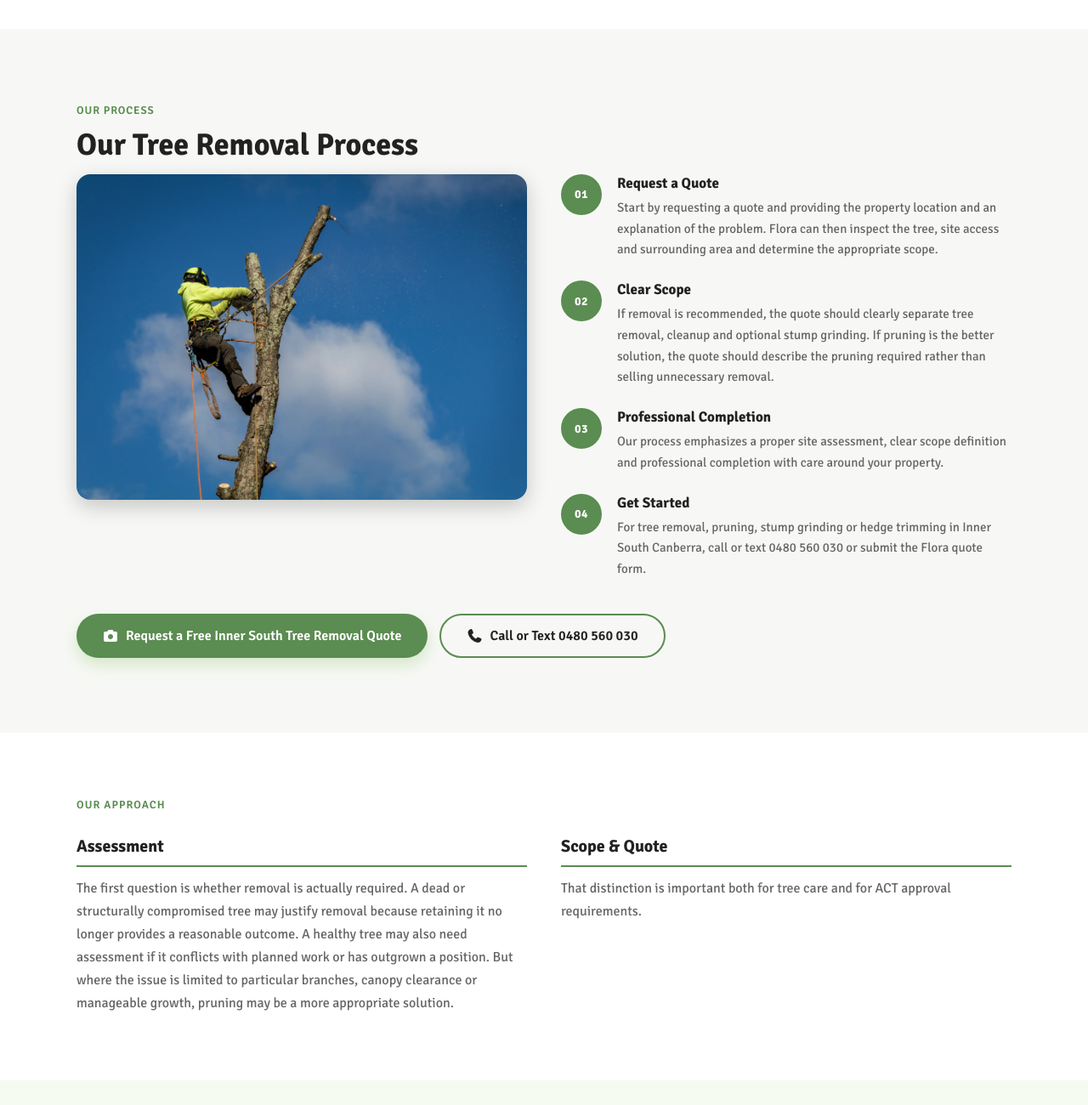
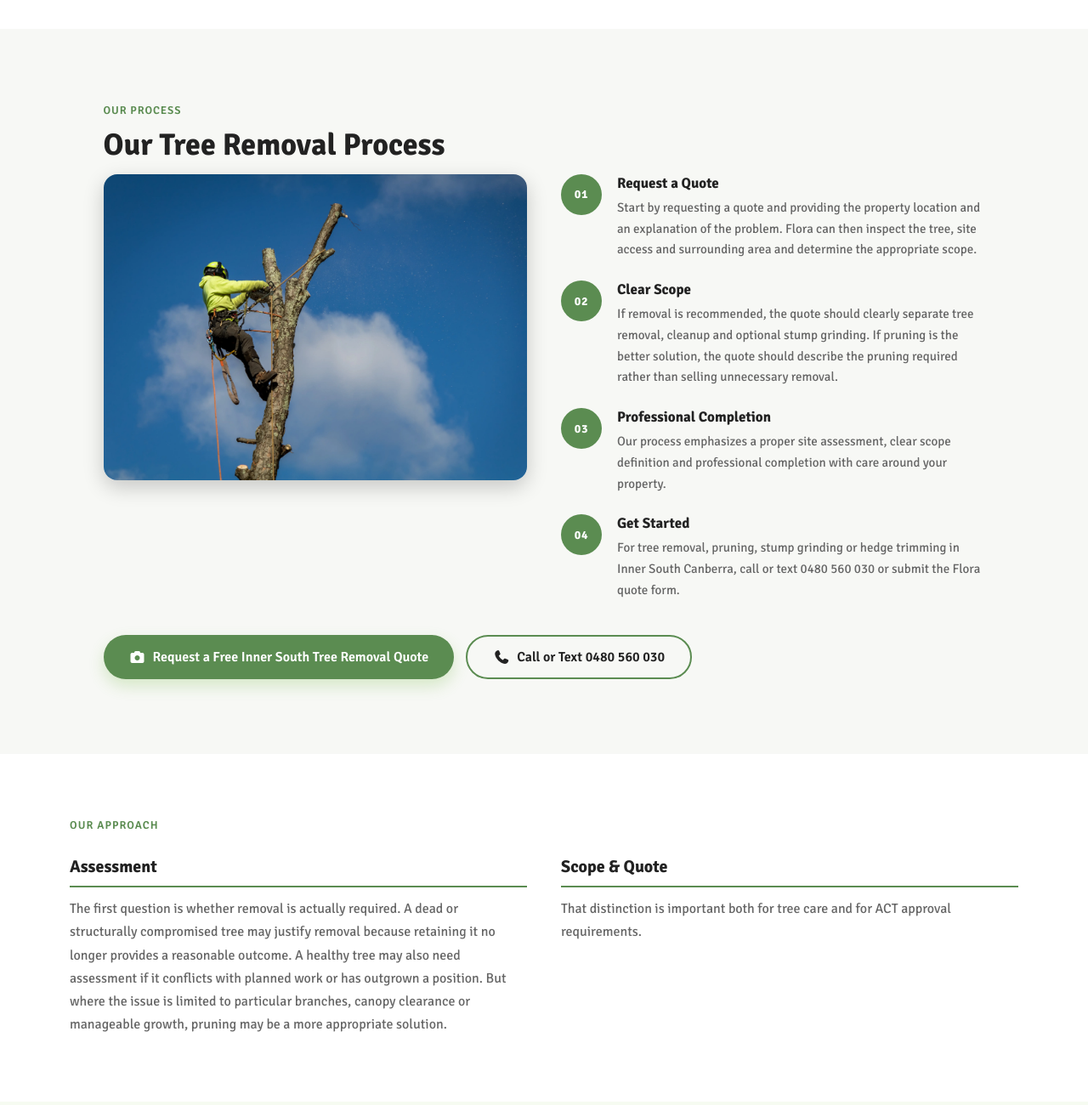
Before and after one commit to theMakhmud/flora-tree, a plain HTML site: page tree-removal-inner-south-canberra.html in a window 1280 px wide. Shown: the part 1200-2500 px from the top of the page at 85% size. Drawn offline with nearby package versions, Linux system fonts and the light colour scheme.

Commit message:
Align isp-wrap and isa-wrap width with site sections
Replace max-width:1100px + margin:0 auto with width:90% + margin:0
auto on .isp-wrap and .isa-wrap, matching .gardencard and other
section containers for consistent side spacing.

Co-Authored-By: Claude Opus 4.6 (1M context) <noreply@anthropic.com>

```diff
--- a/css/_innerSouth.scss
+++ b/css/_innerSouth.scss
@@ -26,7 +26,7 @@
 }
 
 .isp-wrap {
-  max-width: 1100px;
+  width: 90%;
   margin: 0 auto;
 }
 
@@ -417,7 +417,7 @@
   padding: clamp(40px, 6vw, 80px) 20px;
 
   .isa-wrap {
-    max-width: 1100px;
+    width: 90%;
     margin: 0 auto;
   }
 
```
Also changed, not shown: css/style.css.
